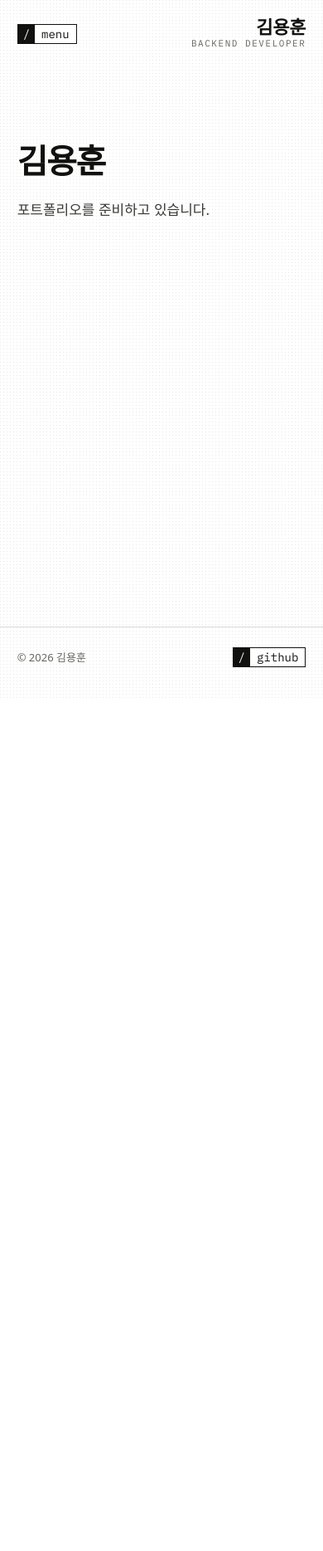
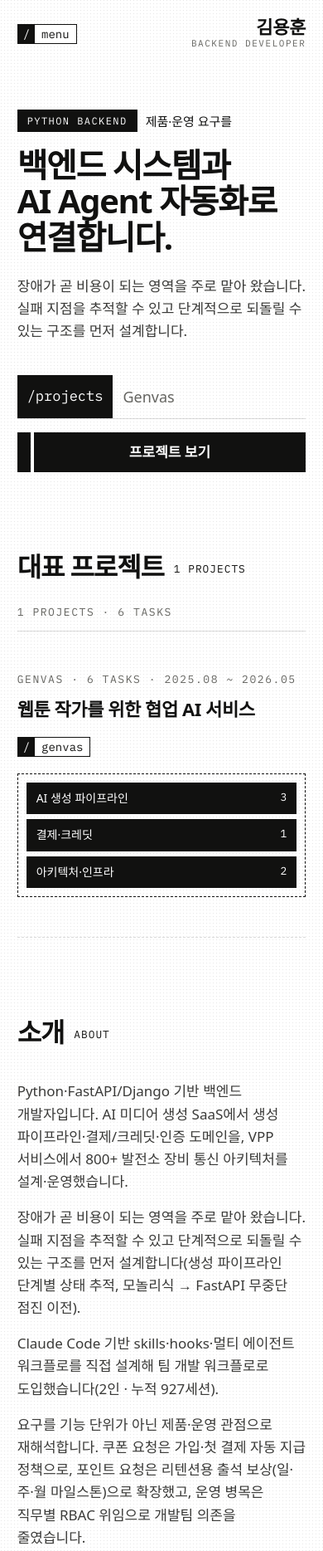
Before and after one commit to Jena-K/canvas, an Astro site: page / in a window 390 px wide. Shown: the top 1869 px of the page at 83% size. Before the commit the page ends 844 px from the top, so only its background shows below. Built offline with nearby package versions, Linux system fonts and the light colour scheme; Astro itself is replaced by a stand-in of ours; a web font is replaced by a local one.

Commit message:
feat(home): add hero, project index, about, and contact sections
Profile text comes from resume sections 00_profile, 02_experience, and
03_technical_skills. The contact section lists email and GitHub only; the
phone number stays off the site.

```diff
--- /dev/null
+++ b/src/components/Hero.astro
@@ -0,0 +1,137 @@
+---
+import { profile } from '../data/profile';
+import { url } from '../utils/url';
+
+interface Props {
+	projectTitles: string[];
+}
+
+const { projectTitles } = Astro.props;
+const { headline, summary } = profile;
+---
+
+<section class="hero">
+	<div>
+		<p class="kicker"><span class="chip">PYTHON BACKEND</span><span>{headline.lead}</span></p>
+		<h1>{headline.title[0]}<br />{headline.title[1]}</h1>
+	</div>
+	<p class="summary">{summary}</p>
+	<a class="cta" href={url('/#projects')}>
+		<span class="field"><b>/projects</b><span>{projectTitles.join(' · ')}</span></span>
+		<span class="button"><i></i><span>프로젝트 보기</span></span>
+	</a>
+</section>
+
+<style>
+	.hero {
+		display: grid;
+		grid-template-columns: 1fr var(--aside);
+		column-gap: var(--gutter);
+		padding: 96px var(--pad) 0;
+	}
+	.kicker {
+		display: flex;
+		flex-wrap: wrap;
+		align-items: center;
+		gap: 16px;
+		font-size: 17px;
+		font-weight: 500;
+	}
+	.chip {
+		background: var(--ink);
+		color: var(--paper);
+		padding: 4px 12px;
+		font-family: var(--font-mono);
+		font-size: 16px;
+		font-weight: 400;
+		letter-spacing: 0.18em;
+	}
+	h1 {
+		margin-top: 18px;
+		font-size: var(--text-display);
+		font-weight: 700;
+		line-height: 1.08;
+		letter-spacing: var(--tracking-tight);
+	}
+	.summary {
+		align-self: end;
+		color: var(--ink-2);
+	}
+	.cta {
+		grid-column: 1 / -1;
+		display: grid;
+		grid-template-columns: 1fr var(--aside);
+		column-gap: var(--gutter);
+		margin-top: 72px;
+	}
+	.field {
+		display: flex;
+		align-items: center;
+		border-bottom: 1px solid var(--line);
+		min-width: 0;
+	}
+	.field b {
+		font-family: var(--font-mono);
+		font-weight: 400;
+		background: var(--ink);
+		color: var(--paper);
+		padding: 12px;
+	}
+	.field span {
+		padding: 0 12px;
+		color: var(--muted);
+		font-size: 18px;
+		overflow: hidden;
+		text-overflow: ellipsis;
+		white-space: nowrap;
+	}
+	.button {
+		display: flex;
+		gap: 4px;
+		min-height: 48px;
+	}
+	.button i {
+		width: 16px;
+		background: var(--ink);
+	}
+	.button span {
+		flex: 1;
+		display: grid;
+		place-items: center;
+		background: var(--ink);
+		color: var(--paper);
+		font-weight: 600;
+	}
+	.cta:hover .field span {
+		color: var(--ink);
+	}
+
+	@media (max-width: 960px) {
+		.hero,
+		.cta {
+			grid-template-columns: 1fr;
+		}
+		.summary {
+			margin-top: 24px;
+		}
+		.button {
+			margin-top: 16px;
+		}
+	}
+	@media (max-width: 720px) {
+		.hero {
+			padding-top: 56px;
+		}
+		.kicker {
+			gap: 10px;
+			font-size: 15px;
+		}
+		.chip {
+			font-size: 12px;
+			letter-spacing: 0.12em;
+		}
+		.cta {
+			margin-top: 40px;
+		}
+	}
+</style>
--- /dev/null
+++ b/src/components/ProjectIndex.astro
@@ -0,0 +1,172 @@
+---
+import Tag from './Tag.astro';
+import { formatPeriod, type TaskGroup } from '../utils/project';
+import { url } from '../utils/url';
+
+export interface ProjectRow {
+	id: string;
+	title: string;
+	tagline: string;
+	period: { start: string; end: string | null };
+	groups: TaskGroup[];
+	tasks: number;
+}
+
+interface Props {
+	rows: ProjectRow[];
+}
+
+const { rows } = Astro.props;
+const totalTasks = rows.reduce((sum, row) => sum + row.tasks, 0);
+---
+
+<section id="projects" class="section">
+	<div>
+		<h2 class="section-title">대표 프로젝트<span>{rows.length} PROJECTS</span></h2>
+		<p class="meta label">{rows.length} projects · {totalTasks} tasks</p>
+		{
+			rows.map((row) => (
+				<article class="row">
+					<div>
+						<p class="label">
+							{row.title} · {row.tasks} tasks · {formatPeriod(row.period)}
+						</p>
+						<h3>
+							<a href={url(`/projects/${row.id}/`)}>{row.tagline}</a>
+						</h3>
+						<Tag href={url(`/projects/${row.id}/`)} label={row.id} />
+					</div>
+					<ul class="areas">
+						{row.groups.map(({ area, tasks }) => (
+							<li>
+								<a href={url(`/projects/${row.id}/#${area.slug}`)}>
+									{area.text}
+									<span>{tasks.length}</span>
+								</a>
+							</li>
+						))}
+					</ul>
+				</article>
+			))
+		}
+	</div>
+	<aside>
+		<p class="head label"><span>Projects</span><span>Tasks</span></p>
+		<ol>
+			{
+				rows.map((row) => (
+					<li>
+						<a href={url(`/projects/${row.id}/`)}>
+							{row.title}
+							<span>{row.tasks}</span>
+						</a>
+					</li>
+				))
+			}
+		</ol>
+	</aside>
+</section>
+
+<style>
+	.section {
+		display: grid;
+		grid-template-columns: 1fr var(--aside);
+		column-gap: var(--gutter);
+		padding: 140px var(--pad) 0;
+	}
+	.meta {
+		margin-top: 28px;
+		padding-bottom: 12px;
+		border-bottom: 1px solid var(--line);
+	}
+	.row {
+		display: grid;
+		grid-template-columns: 1fr 1fr;
+		gap: 40px;
+		padding: 48px 0;
+		border-bottom: 1px dashed var(--line);
+	}
+	h3 {
+		margin: 10px 0 16px;
+		font-size: var(--text-h3);
+		font-weight: 650;
+		line-height: 1.3;
+		letter-spacing: -0.02em;
+	}
+	h3 a:hover {
+		text-decoration: underline;
+		text-underline-offset: 6px;
+		text-decoration-thickness: 2px;
+	}
+	.areas {
+		display: grid;
+		align-content: start;
+		gap: 6px;
+		margin: 0;
+		padding: 10px;
+		list-style: none;
+		border: 1px dashed var(--ink);
+	}
+	.areas a {
+		display: flex;
+		justify-content: space-between;
+		padding: 8px 12px;
+		background: var(--ink);
+		color: var(--paper);
+		font-size: 14px;
+	}
+	.areas a:hover {
+		background: var(--ink-2);
+	}
+	.areas span,
+	aside li span {
+		font-family: var(--font-mono);
+		font-size: var(--text-meta);
+	}
+	aside {
+		position: sticky;
+		top: var(--header-h);
+		align-self: start;
+	}
+	.head {
+		display: flex;
+		justify-content: space-between;
+		padding-bottom: 12px;
+		border-bottom: 1px solid var(--line);
+	}
+	aside ol {
+		display: grid;
+		gap: 12px;
+		margin: 20px 0 0;
+		padding: 0;
+		list-style: none;
+	}
+	aside li a {
+		display: flex;
+		justify-content: space-between;
+	}
+	aside li span {
+		color: var(--muted);
+	}
+
+	@media (max-width: 960px) {
+		.section,
+		.row {
+			grid-template-columns: 1fr;
+		}
+		.row {
+			gap: 20px;
+		}
+		aside {
+			display: none;
+		}
+	}
+	@media (max-width: 720px) {
+		.section {
+			padding-top: 96px;
+		}
+		h3 {
+			font-size: 22px;
+		}
+	}
+</style>
--- /dev/null
+++ b/src/data/profile.ts
@@ -0,0 +1,83 @@
+// Source: resume/resume_build/sections/00_profile.md, 02_experience.md, 03_technical_skills.md.
+// Keep wording in sync with those files. The phone number stays off the public site.
+
+export const profile = {
+	name: '김용훈',
+	role: 'Python Backend Developer',
+	headline: { lead: '제품·운영 요구를', title: ['백엔드 시스템과', 'AI Agent 자동화로 연결합니다.'] },
+	summary:
+		'장애가 곧 비용이 되는 영역을 주로 맡아 왔습니다. 실패 지점을 추적할 수 있고 단계적으로 되돌릴 수 있는 구조를 먼저 설계합니다.',
+	intro: [
+		'Python·FastAPI/Django 기반 백엔드 개발자입니다. AI 미디어 생성 SaaS에서 생성 파이프라인·결제/크레딧·인증 도메인을, VPP 서비스에서 800+ 발전소 장비 통신 아키텍처를 설계·운영했습니다.',
+		'장애가 곧 비용이 되는 영역을 주로 맡아 왔습니다. 실패 지점을 추적할 수 있고 단계적으로 되돌릴 수 있는 구조를 먼저 설계합니다(생성 파이프라인 단계별 상태 추적, 모놀리식 → FastAPI 무중단 점진 이전).',
+		'Claude Code 기반 skills·hooks·멀티 에이전트 워크플로를 직접 설계해 팀 개발 워크플로로 도입했습니다(2인 · 누적 927세션).',
+		'요구를 기능 단위가 아닌 제품·운영 관점으로 재해석합니다. 쿠폰 요청은 가입·첫 결제 자동 지급 정책으로, 포인트 요청은 리텐션용 출석 보상(일·주·월 마일스톤)으로 확장했고, 운영 병목은 직무별 RBAC 위임으로 개발팀 의존을 줄였습니다.',
+		'모의해킹·보안 컨설팅 경험을 바탕으로 인증·인가와 입력 검증을 설계 단계에서 다룹니다.',
+	],
+	email: 'mirue104@gmail.com',
+	github: 'https://github.com/Jena-K',
+	experience: [
+		{
+			company: '라이언로켓',
+			role: 'Backend Developer',
+			period: '2025.08 ~ 2026.05',
+			about: '웹툰 작가 협업 AI 서비스(Genvas)·AI 사진/프로필 생성 서비스(Tynt)를 운영하는 AI 미디어 생성 SaaS 기업',
+			work: [
+				'Python(FastAPI·Django)·Celery·PostgreSQL 환경에서의 AI 생성 파이프라인 및 결제/크레딧·인증 도메인 개발',
+				'Genvas Django 모놀리식의 FastAPI 점진 이전, 분산 서버·DB·검색 인프라 무중단 통합',
+				'Tynt 백엔드 기획·출시·운영 (React 웹·Flutter 앱 포함) 및 GA4·Clarity 기반 행동 데이터 분석',
+				'운영 백오피스 권한(RBAC) 체계 설계 및 직무별 운영 위임',
+				'Claude Code 기반 AI Agent 개발 워크플로 설계 및 팀 도입',
+			],
+		},
+		{
+			company: '에너닷',
+			role: 'System / Backend Developer',
+			period: '2024.05 ~ 2025.01',
+			about: '발전소 장비 800+대를 연동하는 친환경 발전소 전력망 중계(VPP) 서비스',
+			work: [
+				'Python(FastAPI)·MQTT·Redis MQ 환경에서의 발전소 장비 통신 아키텍처 설계',
+				'RSSH 직접 연결·메시지 큐 비동기 처리로 원격 제어 이원화 (원격 접속 라이선스 비용 약 80% 절감)',
+				'벤더별 RTU 프로토콜의 공통 메시지 모델 추상화 및 비동기 자동 수집 전환',
+				'장비 운영 통합 백오피스(Vue3) 구축 (운영 인력 약 1/3 감축)',
+				'발전 설비·서버 간 통신 중계기 개발 및 IoT 보안인증 취득',
+			],
+		},
+		{
+			company: '솔로몬텍',
+			role: 'Platform Backend Developer',
+			period: '2022.03 ~ 2023.04',
+			about: '임직원 550명(외주 300명 별도) 규모의 CRM 전략·구축 컨설팅 기업',
+			work: [
+				'현대자동차 북미 법인 CRM 구축 프로젝트 참여 — 고객 정보 통합 DB·연동 API 개발',
+				'Salesforce(Apex·LWC)·PostgreSQL·Oracle 환경에서의 통합 DB(EAV 모델)·Stored Procedure 설계',
+				'동적 쿼리 구조와 호출 정의서 배포로 스키마 변경 요청 주당 30→5건 감소',
+				'SP 코드 리뷰 주도 및 주요 SP 평균 실행 시간 약 30초→2초 이내 단축',
+				'매핑·API 정의서 버전 관리 도입',
+			],
+		},
+		{
+			company: '정보보안 컨설팅',
+			role: '모의해킹 / 보안 컨설턴트',
+			period: '2019.03 ~ 2022.01',
+			about: '에스케이쉴더스 · 오렌지씨큐리티 · 이노시큐리티',
+			work: [
+				'웹·앱 모의해킹 및 인프라 취약점 진단 — SQL Injection·XSS·인증/인가 우회 등 재현, 개선 가이드 작성',
+				'ISMS/ISO27001 인증 컨설팅 — 운영 정책·기술 통제 항목 검토',
+			],
+		},
+	],
+	skills: [
+		{ area: 'Backend / API', items: 'Python, FastAPI, Django/DRF, SQLAlchemy, DDD/CQRS, OAuth/JWT/RBAC' },
+		{
+			area: 'Data / Async / Infra',
+			items: 'PostgreSQL, Alembic, Redis, Celery, MQTT, Elasticsearch, AWS S3/RDS/EC2/CloudFront, Docker, Linux, Grafana',
+		},
+		{ area: 'AI / Generation', items: 'Grok, Nano Banana, Replicate, Fal' },
+		{ area: 'AI / Workflow', items: 'Claude Code, Claude API, skills/rules/hooks, multi-agent orchestration' },
+		{ area: 'Dev / Collaboration', items: 'pytest, Playwright, Swagger, Sentry, GitHub Actions(CI/CD)' },
+		{ area: 'Analytics', items: 'GA4, GTM, Clarity' },
+		{ area: 'Security', items: '웹·앱 모의해킹, OWASP Top 10, ISMS/ISO27001' },
+		{ area: 'Frontend (협업 수준)', items: 'React, Vue 3, Flutter' },
+	],
+};
--- a/src/pages/index.astro
+++ b/src/pages/index.astro
@@ -1,26 +1,195 @@
 ---
+import { getCollection, render } from 'astro:content';
+import Hero from '../components/Hero.astro';
+import ProjectIndex from '../components/ProjectIndex.astro';
+import Tag from '../components/Tag.astro';
+import { profile } from '../data/profile';
 import Base from '../layouts/Base.astro';
+import { taskCount, taskGroups } from '../utils/project';
+
+const projects = (await getCollection('projects')).sort((a, b) => a.data.order - b.data.order);
+const rows = await Promise.all(
+	projects.map(async (project) => {
+		const { id, data } = project;
+		const groups = taskGroups((await render(project)).headings);
+		return { id, title: data.title, tagline: data.tagline, period: data.period, groups, tasks: taskCount(groups) };
+	}),
+);
 ---
 
 <Base>
-	<section class="placeholder">
-		<h1>김용훈</h1>
-		<p>포트폴리오를 준비하고 있습니다.</p>
+	<Hero projectTitles={rows.map((row) => row.title)} />
+	<ProjectIndex rows={rows} />
+
+	<section id="about" class="section">
+		<h2 class="section-title">소개<span>ABOUT</span></h2>
+		<div class="intro">
+			{profile.intro.map((paragraph) => <p>{paragraph}</p>)}
+		</div>
+
+		<h3 class="sub label">Experience · {profile.experience.length}</h3>
+		<ol class="experience">
+			{
+				profile.experience.map((job) => (
+					<li>
+						<div class="when">
+							<p class="period">{job.period}</p>
+							<p class="role">{job.role}</p>
+						</div>
+						<div>
+							<h4>{job.company}</h4>
+							<p class="about">{job.about}</p>
+							<ul>
+								{job.work.map((item) => (
+									<li>{item}</li>
+								))}
+							</ul>
+						</div>
+					</li>
+				))
+			}
+		</ol>
+
+		<h3 class="sub label">Skills · {profile.skills.length}</h3>
+		<dl class="skills">
+			{
+				profile.skills.map(({ area, items }) => (
+					<div>
+						<dt>{area}</dt>
+						<dd>{items}</dd>
+					</div>
+				))
+			}
+		</dl>
+	</section>
+
+	<section id="contact" class="section contact">
+		<h2 class="section-title">연락<span>CONTACT</span></h2>
+		<a class="email" href={`mailto:${profile.email}`}>{profile.email}</a>
+		<div class="links">
+			<Tag href={`mailto:${profile.email}`} prefix="@" label="email" />
+			<Tag href={profile.github} label="github" />
+		</div>
 	</section>
 </Base>
 
 <style>
-	.placeholder {
-		padding: 96px var(--pad) 0;
+	.section {
+		padding: 140px var(--pad) 0;
 	}
-	h1 {
-		font-size: var(--text-display);
-		font-weight: 700;
-		line-height: 1.08;
-		letter-spacing: var(--tracking-tight);
-	}
-	p {
-		margin-top: 24px;
+	.intro {
+		display: grid;
+		gap: 16px;
+		max-width: 760px;
+		margin-top: 40px;
 		color: var(--ink-2);
 	}
+	.sub {
+		margin-top: 96px;
+		padding-bottom: 12px;
+		border-bottom: 1px solid var(--line);
+		font-weight: 400;
+	}
+	ol,
+	ul {
+		margin: 0;
+		padding: 0;
+		list-style: none;
+	}
+	.experience > li {
+		display: grid;
+		grid-template-columns: 240px 1fr;
+		gap: var(--gutter);
+		padding: 40px 0;
+		border-bottom: 1px dashed var(--line);
+	}
+	.period {
+		font-family: var(--font-mono);
+		font-size: 15px;
+	}
+	.role {
+		margin-top: 4px;
+		font-size: 15px;
+		color: var(--muted);
+	}
+	h4 {
+		margin: 0;
+		font-size: 24px;
+		font-weight: 650;
+		letter-spacing: -0.02em;
+	}
+	.about {
+		margin-top: 6px;
+		color: var(--muted);
+		font-size: 15px;
+	}
+	.experience ul {
+		display: grid;
+		gap: 8px;
+		margin-top: 18px;
+	}
+	.experience ul li {
+		position: relative;
+		padding-left: 22px;
+		color: var(--ink-2);
+	}
+	.experience ul li::before {
+		content: '';
+		position: absolute;
+		left: 2px;
+		top: 0.7em;
+		width: 6px;
+		height: 6px;
+		border: 1px solid var(--ink);
+	}
+	.skills {
+		margin: 0;
+	}
+	.skills div {
+		display: grid;
+		grid-template-columns: 240px 1fr;
+		gap: var(--gutter);
+		padding: 16px 0;
+		border-bottom: 1px dashed var(--line);
+	}
+	.skills dt {
+		font-size: 15px;
+		color: var(--muted);
+	}
+	.skills dd {
+		margin: 0;
+	}
+	.email {
+		display: inline-block;
+		margin-top: 40px;
+		font-size: clamp(28px, 4.4vw, 64px);
+		font-weight: 650;
+		letter-spacing: -0.03em;
+		line-height: 1.1;
+		overflow-wrap: anywhere;
+	}
+	.email:hover {
+		text-decoration: underline;
+		text-underline-offset: 8px;
+		text-decoration-thickness: 3px;
+	}
+	.links {
+		display: flex;
+		gap: 16px;
+		margin-top: 32px;
+	}
+
+	@media (max-width: 720px) {
+		.section {
+			padding-top: 96px;
+		}
+		.experience > li,
+		.skills div {
+			grid-template-columns: 1fr;
+			gap: 12px;
+		}
+		.sub {
+			margin-top: 64px;
+		}
+	}
 </style>
--- a/src/styles/global.css
+++ b/src/styles/global.css
@@ -103,3 +103,18 @@ p {
 	clip-path: inset(50%);
 	white-space: nowrap;
 }
+
+.section-title {
+	font-size: var(--text-h2);
+	font-weight: 700;
+	line-height: 1.1;
+	letter-spacing: var(--tracking-tight);
+}
+.section-title span {
+	margin-left: 12px;
+	font-family: var(--font-mono);
+	font-size: 0.4em;
+	font-weight: 400;
+	letter-spacing: 0.08em;
+	vertical-align: middle;
+}
```
